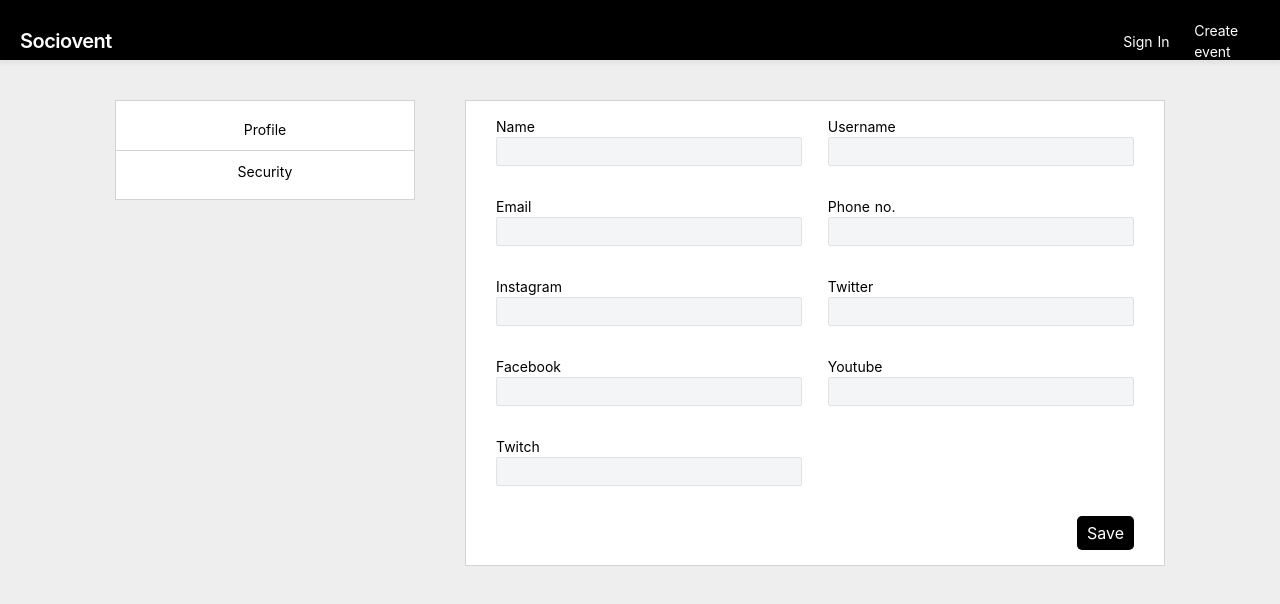
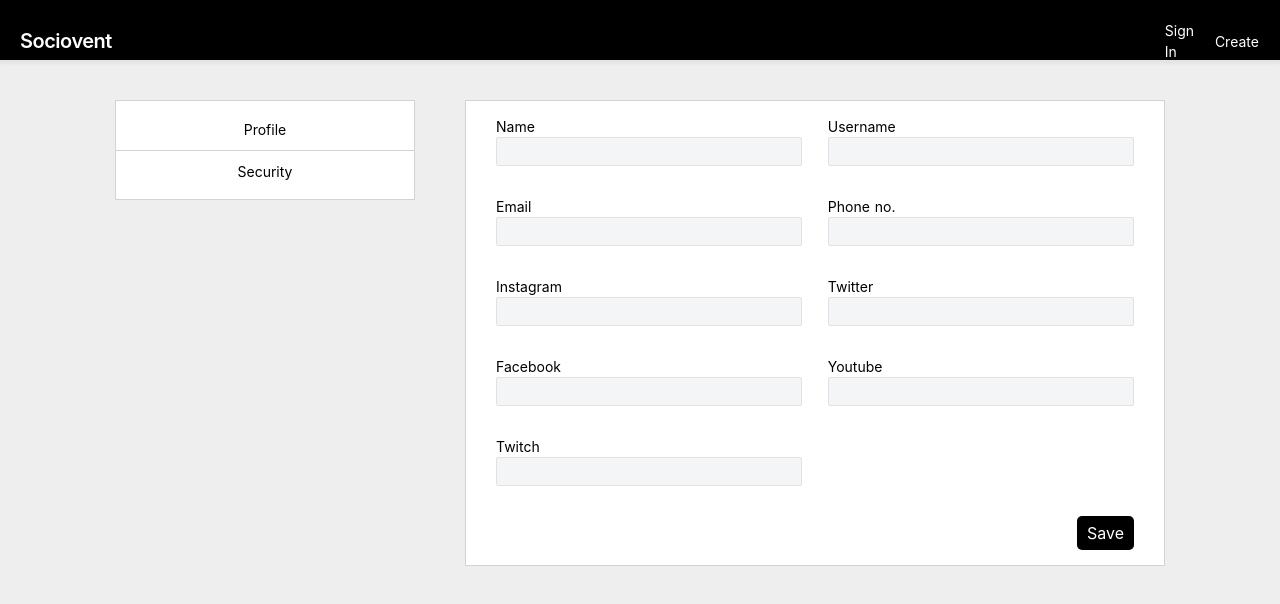
Before and after one commit to dejicranium/sociovent-front, a Nuxt app: page /settings in a window 1280 px wide. Shown: the top 604 px of the page. Built offline with nearby package versions, Linux system fonts and the light colour scheme; no server answers.

Commit message:
create and not create event

```diff
--- a/components/navbar.vue
+++ b/components/navbar.vue
@@ -7,7 +7,7 @@
       <div class="navbar__ctas" style="">
         <a class="block text-sm navbar__ctas__item"  @click="toggleModal" v-if="isAuthenticated && pageContext && pageContext == 'home'" style="margin-right: 20px">Create</a>
         <a  @click="login"  style="cursor:pointer" class="inline-block text-sm navbar__ctas__item" v-if="isAuthenticated === false">Sign In</a>
-        <a  @click="login"  style="cursor:pointer" class="inline-block text-sm navbar__ctas__item" v-if="isAuthenticated === false">Create event</a>
+        <a  @click="login"  style="cursor:pointer" class="inline-block text-sm navbar__ctas__item" v-if="isAuthenticated === false">Create</a>
 
         <div @click="toggleDropdown" v-if="isAuthenticated" class="navbar__ctas__item" >
           <button style="background:white;" class="block h-8 w-8 rounded-full overflow-hidden border-2 border-gray-600 focus:outline-none focus:border-white">
```
